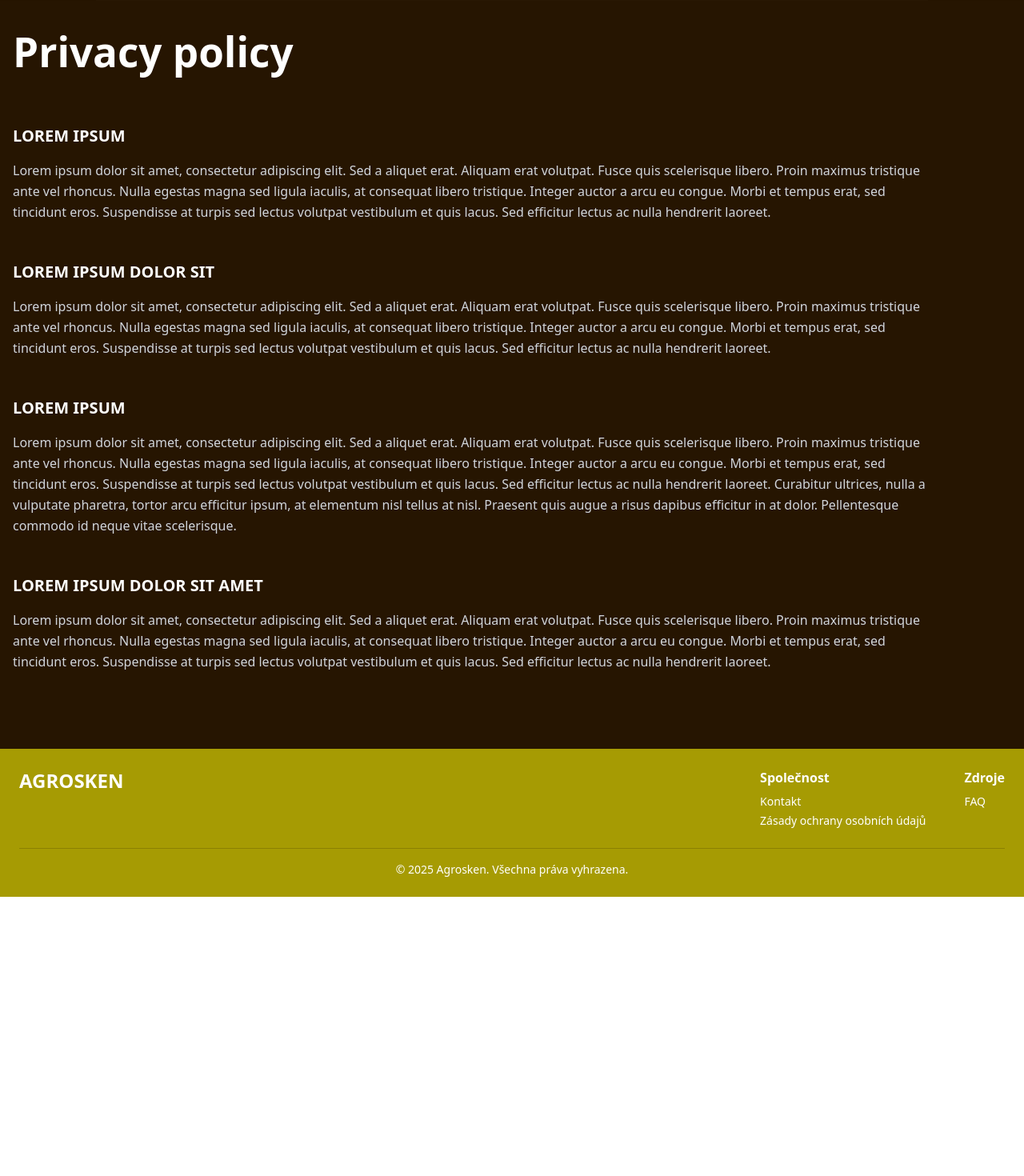
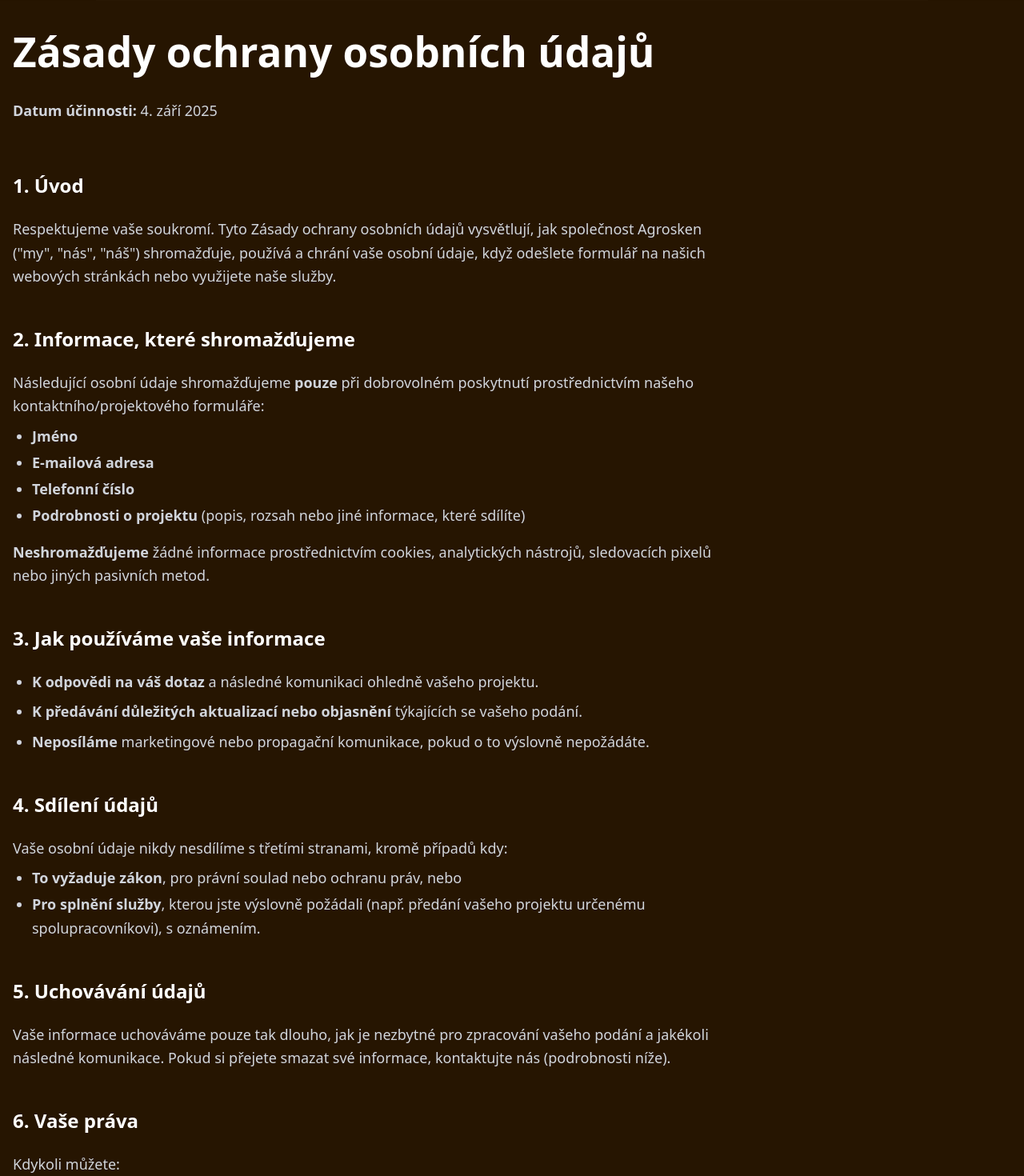
Before and after one commit to pantheraworks/agrosken, a React (Vite) app: page /privacy-policy in a window 1280 px wide. Shown: the part 60-1530 px from the top of the page at 80% size. Before the commit the page ends 1181 px from the top, so only its background shows below. Built offline with nearby package versions, Linux system fonts and the light colour scheme.

Commit message:
Add privacy policy (#45)

```diff
--- a/src/components/PrivacyPolicy/PrivacyPolicy.tsx
+++ b/src/components/PrivacyPolicy/PrivacyPolicy.tsx
@@ -1,56 +1,256 @@
 import { motion } from "framer-motion";
 
 const PrivacyPolicy = () => {
-  const sections = [
+
+  const czechSections = [
     {
-      title: "LOREM IPSUM",
-      content:
-        "Lorem ipsum dolor sit amet, consectetur adipiscing elit. Sed a aliquet erat. Aliquam erat volutpat. Fusce quis scelerisque libero. Proin maximus tristique ante vel rhoncus. Nulla egestas magna sed ligula iaculis, at consequat libero tristique. Integer auctor a arcu eu congue. Morbi et tempus erat, sed tincidunt eros. Suspendisse at turpis sed lectus volutpat vestibulum et quis lacus. Sed efficitur lectus ac nulla hendrerit laoreet.",
+      title: "1. Úvod",
+      content: "Respektujeme vaše soukromí. Tyto Zásady ochrany osobních údajů vysvětlují, jak společnost Agrosken (\"my\", \"nás\", \"náš\") shromažďuje, používá a chrání vaše osobní údaje, když odešlete formulář na našich webových stránkách nebo využijete naše služby."
     },
     {
-      title: "LOREM IPSUM DOLOR SIT",
-      content:
-        "Lorem ipsum dolor sit amet, consectetur adipiscing elit. Sed a aliquet erat. Aliquam erat volutpat. Fusce quis scelerisque libero. Proin maximus tristique ante vel rhoncus. Nulla egestas magna sed ligula iaculis, at consequat libero tristique. Integer auctor a arcu eu congue. Morbi et tempus erat, sed tincidunt eros. Suspendisse at turpis sed lectus volutpat vestibulum et quis lacus. Sed efficitur lectus ac nulla hendrerit laoreet.",
+      title: "2. Informace, které shromažďujeme",
+      content: (
+        <>
+          Následující osobní údaje shromažďujeme <strong>pouze</strong> při dobrovolném poskytnutí prostřednictvím našeho kontaktního/projektového formuláře:
+          <ul className="list-disc ml-6 mt-2 space-y-1">
+            <li><strong>Jméno</strong></li>
+            <li><strong>E-mailová adresa</strong></li>
+            <li><strong>Telefonní číslo</strong></li>
+            <li><strong>Podrobnosti o projektu</strong> (popis, rozsah nebo jiné informace, které sdílíte)</li>
+          </ul>
+          <p className="mt-4">
+            <strong>Neshromažďujeme</strong> žádné informace prostřednictvím cookies, analytických nástrojů, sledovacích pixelů nebo jiných pasivních metod.
+          </p>
+        </>
+      )
     },
     {
-      title: "LOREM IPSUM",
-      content:
-        "Lorem ipsum dolor sit amet, consectetur adipiscing elit. Sed a aliquet erat. Aliquam erat volutpat. Fusce quis scelerisque libero. Proin maximus tristique ante vel rhoncus. Nulla egestas magna sed ligula iaculis, at consequat libero tristique. Integer auctor a arcu eu congue. Morbi et tempus erat, sed tincidunt eros. Suspendisse at turpis sed lectus volutpat vestibulum et quis lacus. Sed efficitur lectus ac nulla hendrerit laoreet. Curabitur ultrices, nulla a vulputate pharetra, tortor arcu efficitur ipsum, at elementum nisl tellus at nisl. Praesent quis augue a risus dapibus efficitur in at dolor. Pellentesque commodo id neque vitae scelerisque.",
+      title: "3. Jak používáme vaše informace",
+      content: (
+        <ul className="list-disc ml-6 space-y-2">
+          <li><strong>K odpovědi na váš dotaz</strong> a následné komunikaci ohledně vašeho projektu.</li>
+          <li><strong>K předávání důležitých aktualizací nebo objasnění</strong> týkajících se vašeho podání.</li>
+          <li><strong>Neposíláme</strong> marketingové nebo propagační komunikace, pokud o to výslovně nepožádáte.</li>
+        </ul>
+      )
     },
     {
-      title: "LOREM IPSUM DOLOR SIT AMET",
-      content:
-        "Lorem ipsum dolor sit amet, consectetur adipiscing elit. Sed a aliquet erat. Aliquam erat volutpat. Fusce quis scelerisque libero. Proin maximus tristique ante vel rhoncus. Nulla egestas magna sed ligula iaculis, at consequat libero tristique. Integer auctor a arcu eu congue. Morbi et tempus erat, sed tincidunt eros. Suspendisse at turpis sed lectus volutpat vestibulum et quis lacus. Sed efficitur lectus ac nulla hendrerit laoreet.",
+      title: "4. Sdílení údajů",
+      content: (
+        <>
+          Vaše osobní údaje nikdy nesdílíme s třetími stranami, kromě případů kdy:
+          <ul className="list-disc ml-6 mt-2 space-y-1">
+            <li><strong>To vyžaduje zákon</strong>, pro právní soulad nebo ochranu práv, nebo</li>
+            <li><strong>Pro splnění služby</strong>, kterou jste výslovně požádali (např. předání vašeho projektu určenému spolupracovníkovi), s oznámením.</li>
+          </ul>
+        </>
+      )
     },
+    {
+      title: "5. Uchovávání údajů",
+      content: "Vaše informace uchováváme pouze tak dlouho, jak je nezbytné pro zpracování vašeho podání a jakékoli následné komunikace. Pokud si přejete smazat své informace, kontaktujte nás (podrobnosti níže)."
+    },
+    {
+      title: "6. Vaše práva",
+      content: (
+        <>
+          Kdykoli můžete:
+          <ul className="list-disc ml-6 mt-2 space-y-1">
+            <li>Požádat o přístup k vašim osobním údajům nebo jejich smazání.</li>
+            <li>Požádat o opravu jakýchkoli nepřesností ve vašich údajích.</li>
+          </ul>
+          <p className="mt-4">
+            Pro uplatnění těchto práv nás prosím kontaktujte pomocí níže uvedených informací.
+          </p>
+        </>
+      )
+    },
+    {
+      title: "7. Bezpečnost",
+      content: "Implementujeme rozumná administrativní, technická a fyzická opatření k ochraně vašich osobních údajů. Žádný bezpečnostní systém však není zcela neproniknutelný."
+    },
+    {
+      title: "8. Změny těchto zásad",
+      content: "Tyto Zásady ochrany osobních údajů můžeme příležitostně aktualizovat. Jakékoli změny budou zveřejněny zde s novým \"Datem účinnosti\". Doporučujeme je pravidelně kontrolovat."
+    },
+    {
+      title: "9. Kontaktujte nás",
+      content: (
+        <>
+          Máte-li jakékoli otázky ohledně těchto zásad nebo vašich osobních údajů, kontaktujte nás na:
+          <div className="mt-4 space-y-2">
+            <p><strong>E-mail:</strong> <a href="mailto:kriz@agrosken.cz" className="text-blue-400 hover:text-blue-300 underline">kriz@agrosken.cz</a></p>
+            <p><strong>Telefon:</strong> <a href="tel:+420773640132" className="text-blue-400 hover:text-blue-300 underline">+420 773 640 132</a></p>
+          </div>
+        </>
+      )
+    }
   ];
 
   return (
     <div className="min-h-screen bg-[var(--color-bg-primary)]">
       <div className="container mx-auto px-4 py-16 md:py-24">
+        {/* Czech Version (Primary) */}
         <motion.h1
           initial={{ opacity: 0, y: -20 }}
           animate={{ opacity: 1, y: 0 }}
           transition={{ duration: 0.6 }}
-          className="text-4xl md:text-5xl font-bold text-white mb-16"
+          className="text-4xl md:text-5xl font-bold text-white mb-8"
         >
-          Privacy policy
+          Zásady ochrany osobních údajů
         </motion.h1>
 
-        <div className="space-y-12 max-w-6xl">
-          {sections.map((section, index) => (
+        <motion.p
+          initial={{ opacity: 0, y: -10 }}
+          animate={{ opacity: 1, y: 0 }}
+          transition={{ duration: 0.6, delay: 0.2 }}
+          className="text-gray-300 text-lg mb-16"
+        >
+          <strong>Datum účinnosti:</strong> 4. září 2025
+        </motion.p>
+
+        <div className="space-y-12 max-w-4xl mb-20">
+          {czechSections.map((section, index) => (
             <motion.div
-              key={index}
+              key={`cs-${index}`}
               initial={{ opacity: 0, y: 20 }}
               animate={{ opacity: 1, y: 0 }}
               transition={{ duration: 0.6, delay: index * 0.1 }}
             >
-              <h2 className="text-xl font-semibold text-white mb-4">
+              <h2 className="text-2xl font-semibold text-white mb-6">
                 {section.title}
               </h2>
-              <p className="text-gray-300 leading-relaxed">{section.content}</p>
+              <div className="text-gray-300 leading-relaxed text-lg">
+                {typeof section.content === 'string' ? (
+                  <p>{section.content}</p>
+                ) : (
+                  section.content
+                )}
+              </div>
             </motion.div>
           ))}
         </div>
+
+        {/* English Version (Secondary) */}
+        <motion.div
+          initial={{ opacity: 0, y: 20 }}
+          animate={{ opacity: 1, y: 0 }}
+          transition={{ duration: 0.6, delay: 1 }}
+          className="border-t border-gray-700 pt-16"
+        >
+          <h1 className="text-2xl md:text-3xl font-bold text-gray-400 mb-6">
+            Privacy Policy
+          </h1>
+
+          <p className="text-gray-400 text-sm mb-12">
+            <strong>Effective Date:</strong> September 4, 2025
+          </p>
+
+          <div className="space-y-8 max-w-4xl text-sm">
+            {[1, 2, 3, 4, 5, 6, 7, 8, 9].map((sectionNum, index) => {
+              const getEnglishContent = (section: number) => {
+                switch (section) {
+                  case 1:
+                    return "We respect your privacy. This Privacy Policy explains how Agrosken (\"we\", \"us\", \"our\") collects, uses, and protects your personal information when you submit a form on our website or interact with our services.";
+                  case 2:
+                    return (
+                      <>
+                        We collect the following personal information <strong>only</strong> when voluntarily provided via our contact/project submission form:
+                        <ul className="list-disc ml-6 mt-2 space-y-1">
+                          <li><strong>Name</strong></li>
+                          <li><strong>Email Address</strong></li>
+                          <li><strong>Phone Number</strong></li>
+                          <li><strong>Project Details</strong> (description, scope, or other information you share)</li>
+                        </ul>
+                        <p className="mt-4">
+                          We do <strong>not</strong> collect any information via cookies, analytics tools, tracking pixels, or other passive methods.
+                        </p>
+                      </>
+                    );
+                  case 3:
+                    return (
+                      <ul className="list-disc ml-6 space-y-2">
+                        <li>To respond to your inquiry and follow up about your project.</li>
+                        <li>To communicate important updates or clarifications regarding your submission.</li>
+                        <li>We do <strong>not</strong> send marketing or promotional communications, unless explicitly requested by you.</li>
+                      </ul>
+                    );
+                  case 4:
+                    return (
+                      <>
+                        We never share your personal information with third parties, unless:
+                        <ul className="list-disc ml-6 mt-2 space-y-1">
+                          <li>Required by law, for legal compliance or protection of rights, or</li>
+                          <li>To fulfill a service you've explicitly requested (e.g., forwarding your project to a specified collaborator), with notification.</li>
+                        </ul>
+                      </>
+                    );
+                  case 5:
+                    return "We retain your information only as long as necessary to process your submission and any follow-up communications. If you'd like your information deleted, please contact us (details below).";
+                  case 6:
+                    return (
+                      <>
+                        You may, at any time:
+                        <ul className="list-disc ml-6 mt-2 space-y-1">
+                          <li>Request access to or deletion of your personal information.</li>
+                          <li>Request corrections to any inaccuracies in your data.</li>
+                        </ul>
+                        <p className="mt-4">
+                          To exercise these rights, please contact us using the information below.
+                        </p>
+                      </>
+                    );
+                  case 7:
+                    return "We implement reasonable administrative, technical, and physical safeguards to protect your personal information. However, no security system is completely impenetrable.";
+                  case 8:
+                    return "We may update this Privacy Policy occasionally. Any changes will be posted here with a new \"Effective Date.\" We encourage you to review it periodically.";
+                  case 9:
+                    return (
+                      <>
+                        If you have any questions about this policy or your personal information, please contact us at:
+                        <div className="mt-4 space-y-2">
+                          <p><strong>Email:</strong> <a href="mailto:kriz@agrosken.cz" className="text-blue-400 hover:text-blue-300 underline">kriz@agrosken.cz</a></p>
+                          <p><strong>Phone:</strong> <a href="tel:+420773640132" className="text-blue-400 hover:text-blue-300 underline">+420 773 640 132</a></p>
+                        </div>
+                      </>
+                    );
+                  default:
+                    return "";
+                }
+              };
+
+              const getEnglishTitle = (section: number) => {
+                const titles = {
+                  1: "1. Introduction",
+                  2: "2. Information We Collect",
+                  3: "3. How We Use Your Information",
+                  4: "4. Data Sharing",
+                  5: "5. Data Retention",
+                  6: "6. Your Rights",
+                  7: "7. Security",
+                  8: "8. Changes to This Policy",
+                  9: "9. Contact Us"
+                };
+                return titles[section as keyof typeof titles];
+              };
+
+              return (
+                <div key={`en-${index}`}>
+                  <h2 className="text-lg font-semibold text-gray-400 mb-4">
+                    {getEnglishTitle(sectionNum)}
+                  </h2>
+                  <div className="text-gray-500 leading-relaxed">
+                    {typeof getEnglishContent(sectionNum) === 'string' ? (
+                      <p>{getEnglishContent(sectionNum)}</p>
+                    ) : (
+                      getEnglishContent(sectionNum)
+                    )}
+                  </div>
+                </div>
+              );
+            })}
+          </div>
+        </motion.div>
       </div>
     </div>
   );
--- a/src/components/Services/Services.tsx
+++ b/src/components/Services/Services.tsx
@@ -18,7 +18,7 @@ export const Services = () => {
         </div>
       </div>
 
-      <div className="max-w-full h-auto min-h-130">
+      <div className="max-w-full h-auto">
         <ServiceCard
           service={services[activeServiceIndex]}
           reverseOrder={(activeServiceIndex + 1) % 2 === 0}
```
